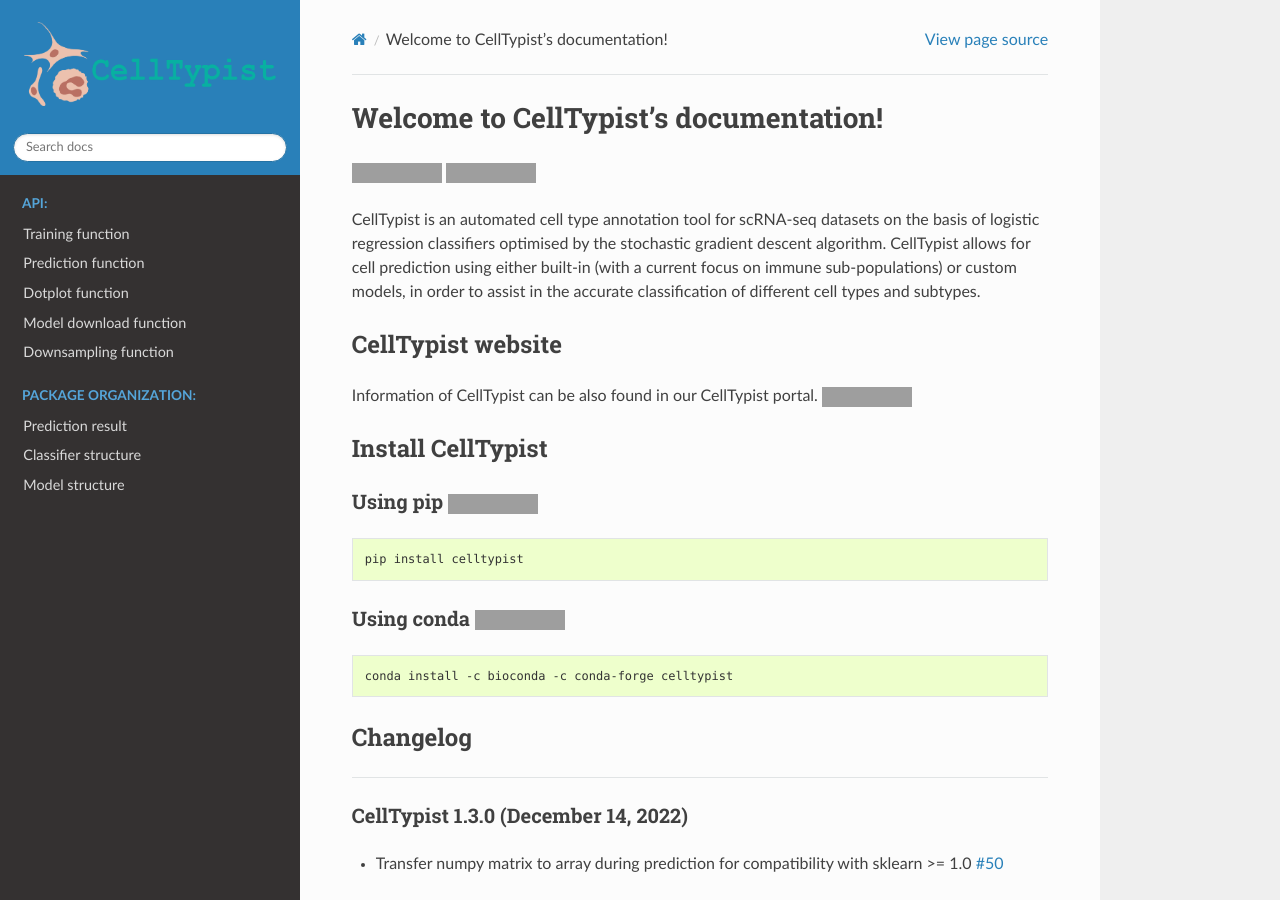
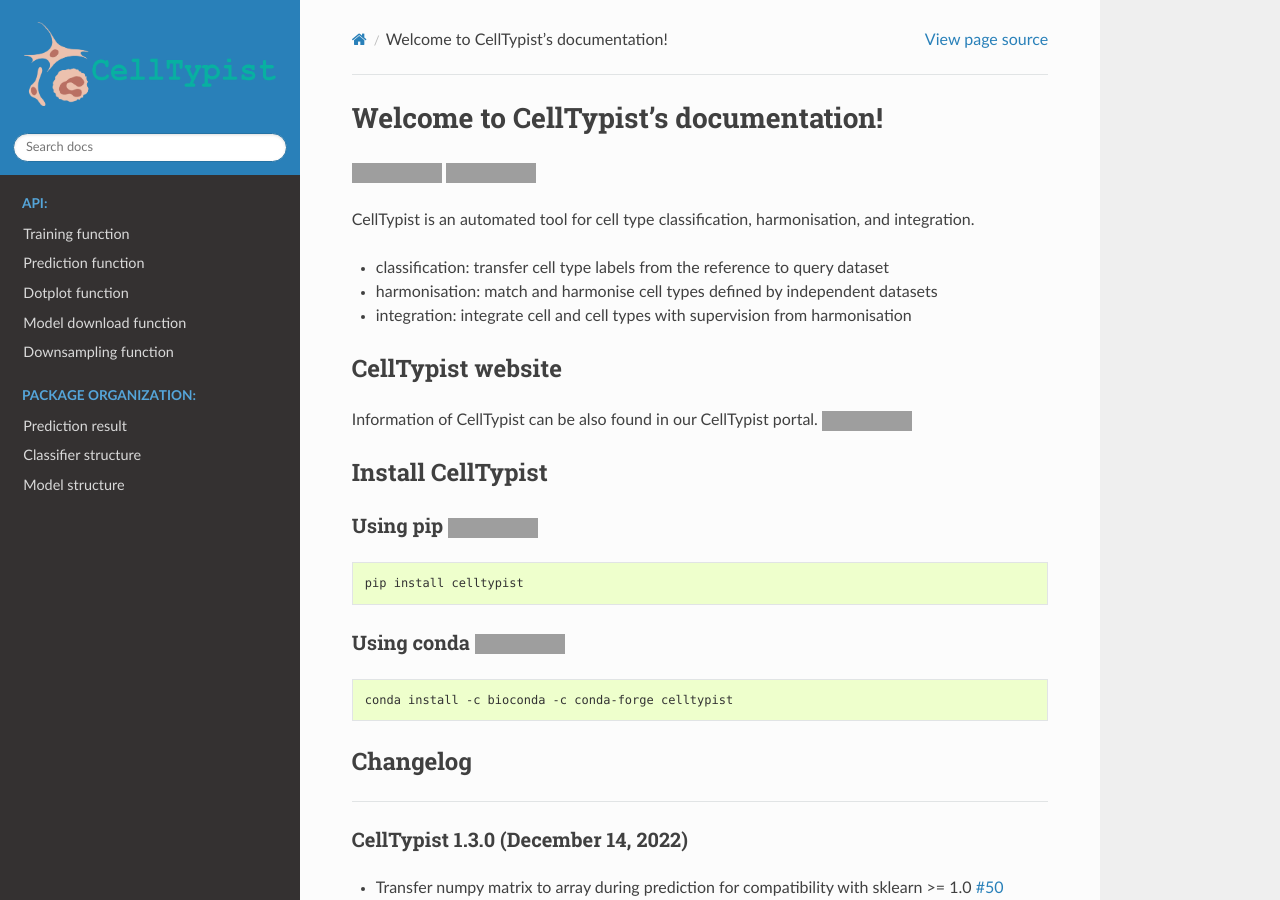
Before and after one commit to Teichlab/celltypist, a Sphinx documentation site: the page built from docs/source/index.rst, in a window 1280 px wide and 900 px high, cut to the strip 0-900 px from the top of the window. Built offline with Sphinx 7.4.7 and the Read the Docs theme 2.0.0, drawn with Linux system fonts in a browser that asks for light colours; pages that are not in the unit, such as notebooks, are missing from menus; grey boxes are pictures that could not be loaded.

Commit message:
Update README (1)

```diff
--- a/README.md
+++ b/README.md
@@ -2,7 +2,10 @@
 
 [![Python Versions](https://img.shields.io/badge/python-3.6+-brightgreen.svg)](https://pypi.org/project/celltypist) [![Documentation Status](https://readthedocs.org/projects/celltypist/badge/?version=latest)](https://celltypist.readthedocs.io/en/latest/?badge=latest)
 
-CellTypist is an automated cell type annotation tool for scRNA-seq datasets on the basis of logistic regression classifiers optimised by the stochastic gradient descent algorithm. CellTypist allows for cell prediction using either built-in (with a current focus on immune sub-populations) or custom models, in order to assist in the accurate classification of different cell types and subtypes.
+CellTypist is an automated tool for cell type classification, harmonisation, and integration.
+- classification: transfer cell type labels from the reference to query dataset
+- harmonisation: match and harmonise cell types defined by independent datasets
+- integration: integrate cell and cell types with supervision from harmonisation
 
 # CellTypist website
 Information of CellTypist can be also found in our CellTypist portal. [![Website www.celltypist.org](https://img.shields.io/website-up-down-brightgreen-red/http/shields.io.svg)](https://www.celltypist.org/)
--- a/docs/source/index.rst
+++ b/docs/source/index.rst
@@ -9,12 +9,12 @@
 .. include:: ../../README.md
    :parser: myst_parser.sphinx_
    :start-line: 2
-   :end-line: 8
+   :end-line: 11
 
 .. include:: ../../README.md
    :parser: myst_parser.sphinx_
-   :start-line: 14
-   :end-line: 24
+   :start-line: 17
+   :end-line: 27
 
 .. include:: ../../CHANGELOG.md
    :parser: myst_parser.sphinx_
```
